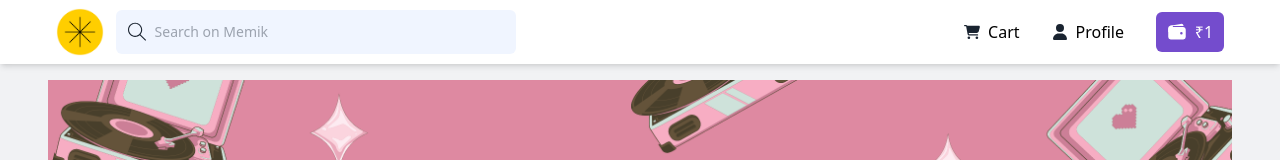
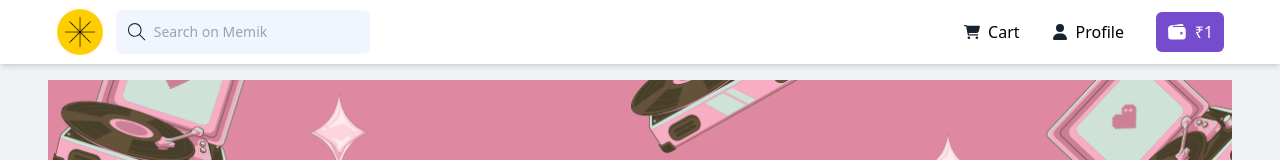
Before and after one commit to mo-amir-code/karteca-frontend, a Next.js app: page / in a window 1280 px wide. Shown: the top 160 px of the page. Built offline with nearby package versions, Linux system fonts and the light colour scheme; no server answers.

Commit message:
search bar activated

```diff
--- a/src/components/searchbar/index.tsx
+++ b/src/components/searchbar/index.tsx
@@ -1,13 +1,42 @@
-import { memo } from "react";
+"use client";
+import { useRouter } from "next/navigation";
+import { memo, useCallback, useState } from "react";
 import { TfiSearch } from "react-icons/tfi";
 
-const SearchBar = ({isOnMobile}:{isOnMobile?:boolean}) => {
+const SearchBar = ({ isOnMobile }: { isOnMobile?: boolean }) => {
+  const [query, setQuery] = useState<string | null>(null);
+  const router = useRouter();
+
+  const handleSearch = useCallback(() => {
+      setQuery(null);
+      router.push(`/search?query=${query}`);
+  }, [query]);
+
   return (
-    <div style={isOnMobile? {maxWidth: "100%"} : {}} className={`flex smooth_transition items-center gap-2 justify-start bg-[#F0F5FF] max-sm:max-w-[180px] rounded-md max-sm:py-1 py-2 px-3 flex-grow max-w-[400px] min-w-[200px] ${isOnMobile? "border-[1.5px]" : "hover:shadow-md"}`} >
-        <TfiSearch size={20} className="text-secondary-color" />
-        <input type="text" placeholder="Search on Memik" className="outline-none text-sm py-1 bg-transparent w-full" />
+    <div className="flex gap-2">
+      <div
+        style={isOnMobile ? { maxWidth: "100%" } : {}}
+        className={`flex smooth_transition items-center gap-2 justify-start bg-[#F0F5FF] max-sm:max-w-[180px] rounded-md max-sm:py-1 py-2 px-3 flex-grow max-w-[400px] min-w-[200px] ${
+          isOnMobile ? "border-[1.5px]" : "hover:shadow-md"
+        }`}
+      >
+        {!(!!query) && <TfiSearch size={20} className="text-secondary-color" />}
+        <input
+          type="text"
+          value={query || ""}
+          onKeyDown={(event)=>{
+            if(event.key === "Enter" && query) handleSearch()
+          }}
+          onChange={(e) => setQuery(e.target.value)}
+          placeholder="Search on Memik"
+          className="outline-none text-sm py-1 bg-transparent w-full"
+        />
+      </div>
+      {!!query && <button onClick={()=>handleSearch()} className="bg-primary-color px-4 rounded-md">
+        <TfiSearch size={20} className="text-white" />
+      </button>}
     </div>
-  )
-}
+  );
+};
 
-export default memo(SearchBar)
+export default memo(SearchBar);
```
